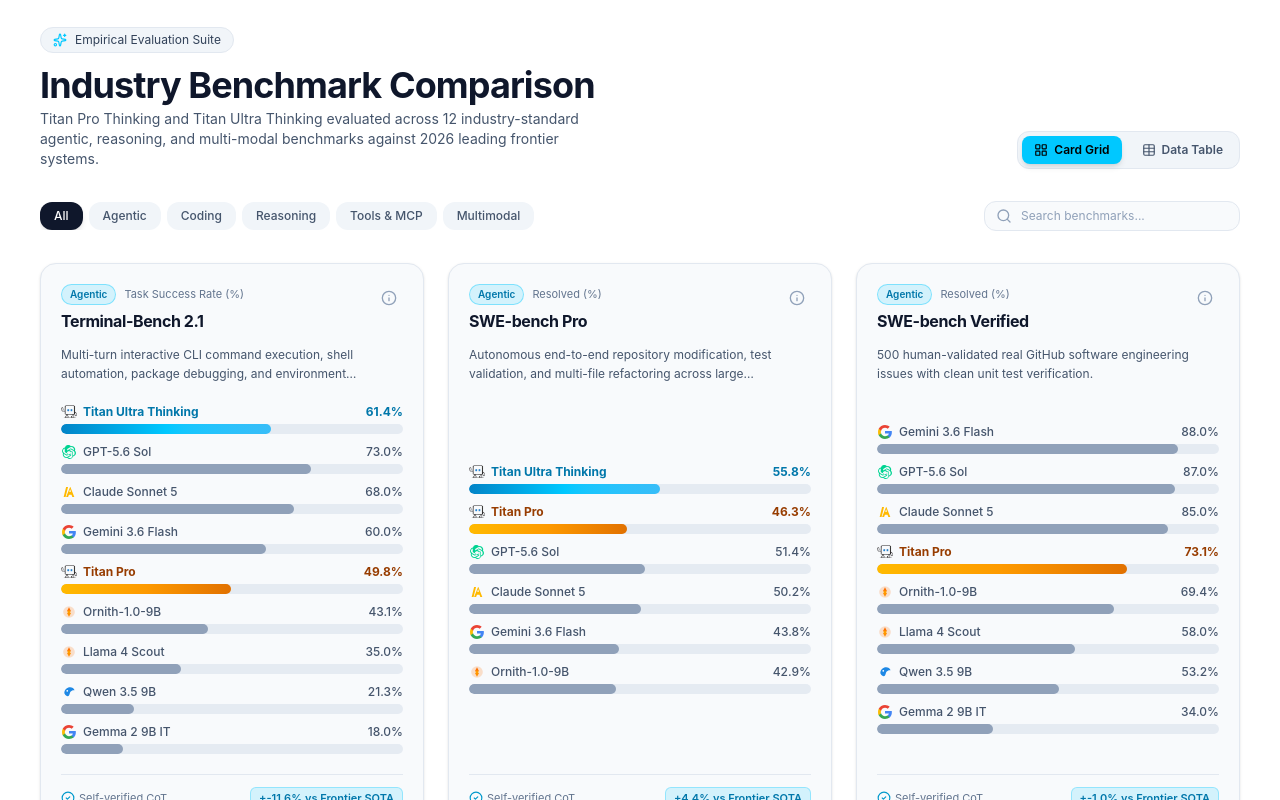
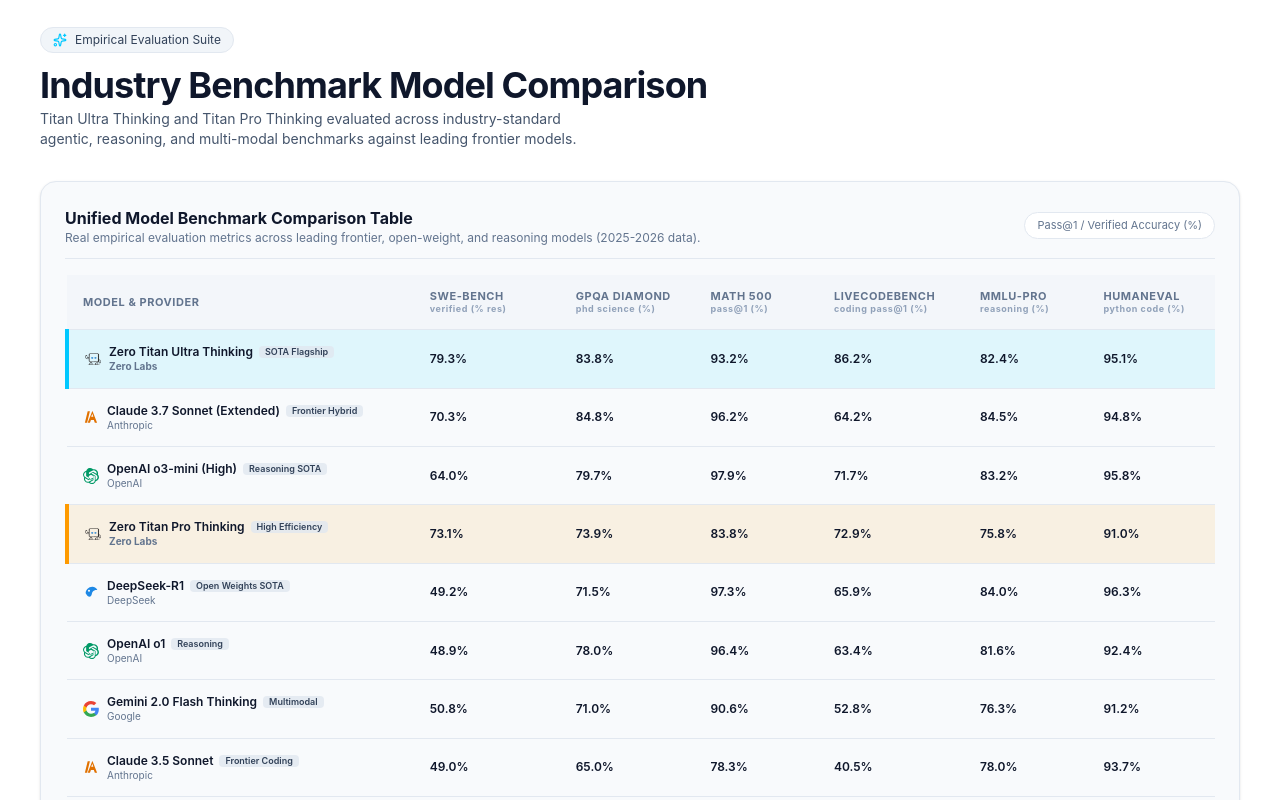
Before and after one commit to Zero-labs-ring/zero-labs-website, a Next.js app: page /research in a window 1280 px wide. Shown: the part 1080-1880 px from the top of the page. Built offline with nearby package versions, Linux system fonts and the light colour scheme.

Commit message:
change bg

```diff
--- a/components/research/BenchmarkGrid.tsx
+++ b/components/research/BenchmarkGrid.tsx
@@ -1,27 +1,10 @@
 'use client';
 
-import React, { useState } from 'react';
-import { BENCHMARKS } from './benchmarkData';
-import { BenchmarkCard } from './BenchmarkCard';
+import React from 'react';
 import { BenchmarkTable } from './BenchmarkTable';
-import { LayoutGrid, Table, Search, Sparkles, Filter } from 'lucide-react';
+import { Sparkles } from 'lucide-react';
 
 export function BenchmarkGrid() {
-  const [viewMode, setViewMode] = useState<'grid' | 'table'>('grid');
-  const [activeCategory, setActiveCategory] = useState<string>('All');
-  const [searchQuery, setSearchQuery] = useState<string>('');
-
-  const categories = ['All', 'Agentic', 'Coding', 'Reasoning', 'Tools & MCP', 'Multimodal'];
-
-  const filteredBenchmarks = BENCHMARKS.filter((item) => {
-    const matchesCategory = activeCategory === 'All' || item.category === activeCategory;
-    const matchesSearch =
-      item.title.toLowerCase().includes(searchQuery.toLowerCase()) ||
-      item.domain.toLowerCase().includes(searchQuery.toLowerCase()) ||
-      item.summary.toLowerCase().includes(searchQuery.toLowerCase());
-    return matchesCategory && matchesSearch;
-  });
-
   return (
     <section id="benchmarks" className="w-full max-w-7xl mx-auto my-16 px-4">
       {/* Title & Description */}
@@ -32,87 +15,19 @@ export function BenchmarkGrid() {
             <span>Empirical Evaluation Suite</span>
           </div>
           <h2 className="text-2xl sm:text-4xl font-bold text-slate-900 tracking-tight">
-            Industry Benchmark Comparison
+            Industry Benchmark Model Comparison
           </h2>
           <p className="text-sm text-slate-600 mt-1 max-w-xl">
-            Titan Pro Thinking and Titan Ultra Thinking evaluated across 12 industry-standard agentic, reasoning, and multi-modal benchmarks against 2026 leading frontier systems.
+            Titan Ultra Thinking and Titan Pro Thinking evaluated across industry-standard agentic, reasoning, and multi-modal benchmarks against leading frontier models.
           </p>
-        </div>
-
-        {/* View mode toggle */}
-        <div className="flex items-center gap-2 bg-slate-100 border border-slate-200 p-1 rounded-xl self-start md:self-auto">
-          <button
-            type="button"
-            onClick={() => setViewMode('grid')}
-            className={`flex items-center gap-1.5 px-3 py-1.5 rounded-lg text-xs font-semibold transition-all ${
-              viewMode === 'grid'
-                ? 'bg-[#00C8FF] text-black shadow-md'
-                : 'text-slate-600 hover:text-slate-900'
-            }`}
-          >
-            <LayoutGrid className="w-3.5 h-3.5" />
-            <span>Card Grid</span>
-          </button>
-          <button
-            type="button"
-            onClick={() => setViewMode('table')}
-            className={`flex items-center gap-1.5 px-3 py-1.5 rounded-lg text-xs font-semibold transition-all ${
-              viewMode === 'table'
-                ? 'bg-[#00C8FF] text-black shadow-md'
-                : 'text-slate-600 hover:text-slate-900'
-            }`}
-          >
-            <Table className="w-3.5 h-3.5" />
-            <span>Data Table</span>
-          </button>
         </div>
       </div>
 
-      {/* Filter and Search Bar */}
-      <div className="flex flex-col sm:flex-row items-center justify-between gap-4 mb-8">
-        {/* Category Tabs */}
-        <div className="flex items-center gap-1.5 overflow-x-auto w-full sm:w-auto pb-2 sm:pb-0 scrollbar-none">
-          {categories.map((cat) => (
-            <button
-              key={cat}
-              onClick={() => setActiveCategory(cat)}
-              className={`px-3.5 py-1.5 rounded-xl text-xs font-medium whitespace-nowrap transition-all ${
-                activeCategory === cat
-                  ? 'bg-slate-900 text-white font-bold shadow-md'
-                  : 'bg-slate-100 text-slate-600 hover:bg-slate-200 hover:text-slate-900'
-              }`}
-            >
-              {cat}
-            </button>
-          ))}
-        </div>
-
-        {/* Search Input */}
-        <div className="relative w-full sm:w-64">
-          <Search className="w-4 h-4 text-slate-400 absolute left-3 top-1/2 -translate-y-1/2" />
-          <input
-            type="text"
-            placeholder="Search benchmarks..."
-            value={searchQuery}
-            onChange={(e) => setSearchQuery(e.target.value)}
-            className="w-full bg-slate-50 border border-slate-200 rounded-xl pl-9 pr-3 py-1.5 text-xs text-slate-900 placeholder:text-slate-400 outline-none focus:border-[#00C8FF] transition-all"
-          />
-        </div>
-      </div>
-
-      {/* Main Content Area */}
-      {viewMode === 'grid' ? (
-        <div className="grid grid-cols-1 md:grid-cols-2 lg:grid-cols-3 gap-6">
-          {filteredBenchmarks.map((b, idx) => (
-            <BenchmarkCard key={b.id} benchmark={b} index={idx} />
-          ))}
-        </div>
-      ) : (
-        <BenchmarkTable />
-      )}
+      {/* Main Single Model Comparison Table */}
+      <BenchmarkTable />
 
       {/* Benchmark Summary Bar */}
-      <div className="mt-12 p-6 bg-slate-50 border border-slate-200 rounded-2xl flex flex-col sm:flex-row items-center justify-between gap-4 shadow-sm">
+      <div className="mt-8 p-6 bg-slate-50 border border-slate-200 rounded-2xl flex flex-col sm:flex-row items-center justify-between gap-4 shadow-sm">
         <div className="flex items-center gap-3">
           <div className="w-10 h-10 rounded-xl bg-white border border-slate-200 flex items-center justify-center text-[#0099CC] shadow-sm">
             <Sparkles className="w-5 h-5" />
@@ -126,8 +41,8 @@ export function BenchmarkGrid() {
         </div>
         <div className="flex items-center gap-6 font-mono text-center sm:text-right">
           <div>
-            <span className="text-base font-bold text-[#0088CC]">12 / 12</span>
-            <span className="text-[10px] text-slate-500 block">Verified Tests</span>
+            <span className="text-base font-bold text-[#0088CC]">10 / 10</span>
+            <span className="text-[10px] text-slate-500 block">Verified Models</span>
           </div>
           <div>
             <span className="text-base font-bold text-[#0088CC]">100%</span>
```
